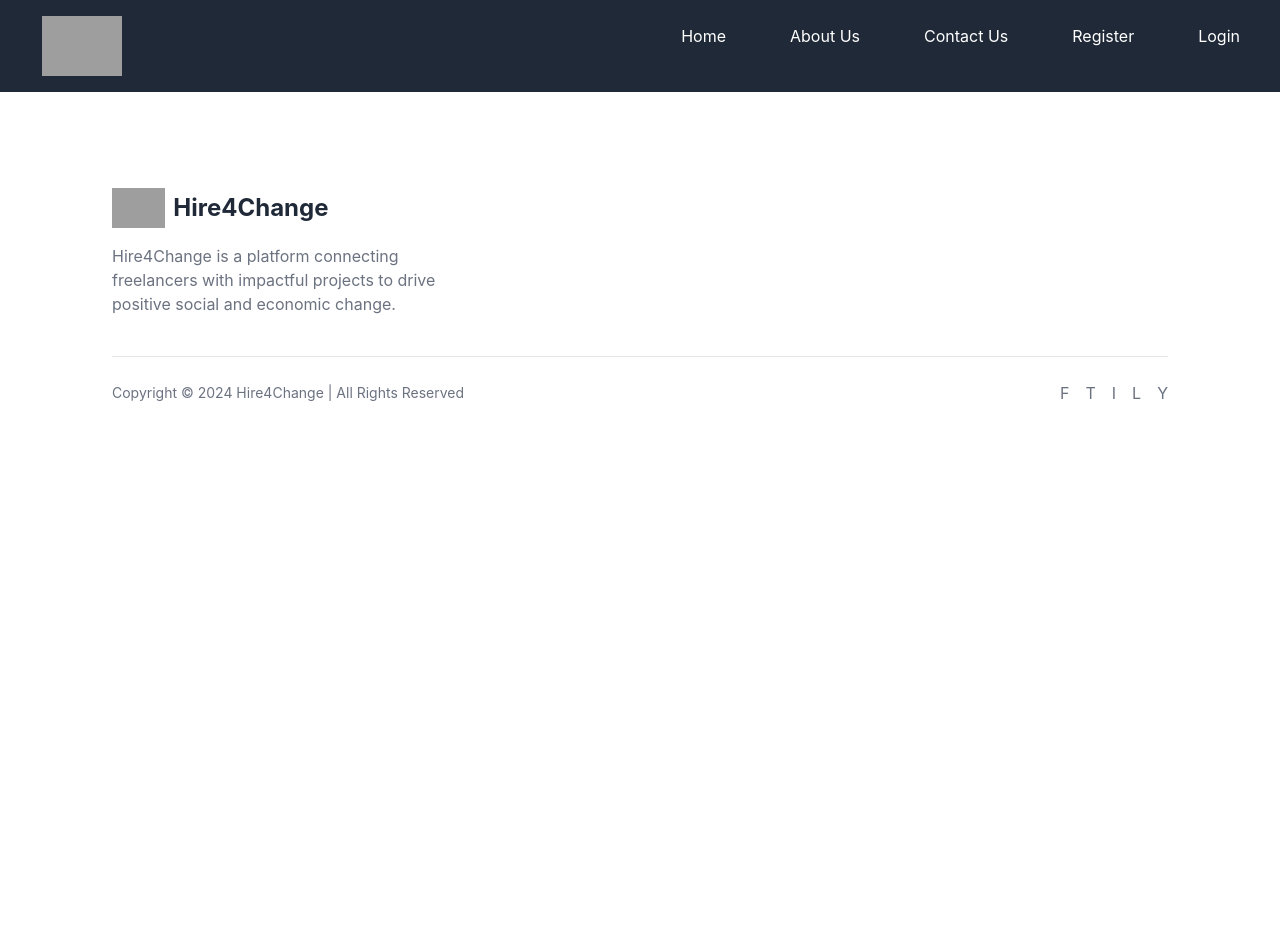
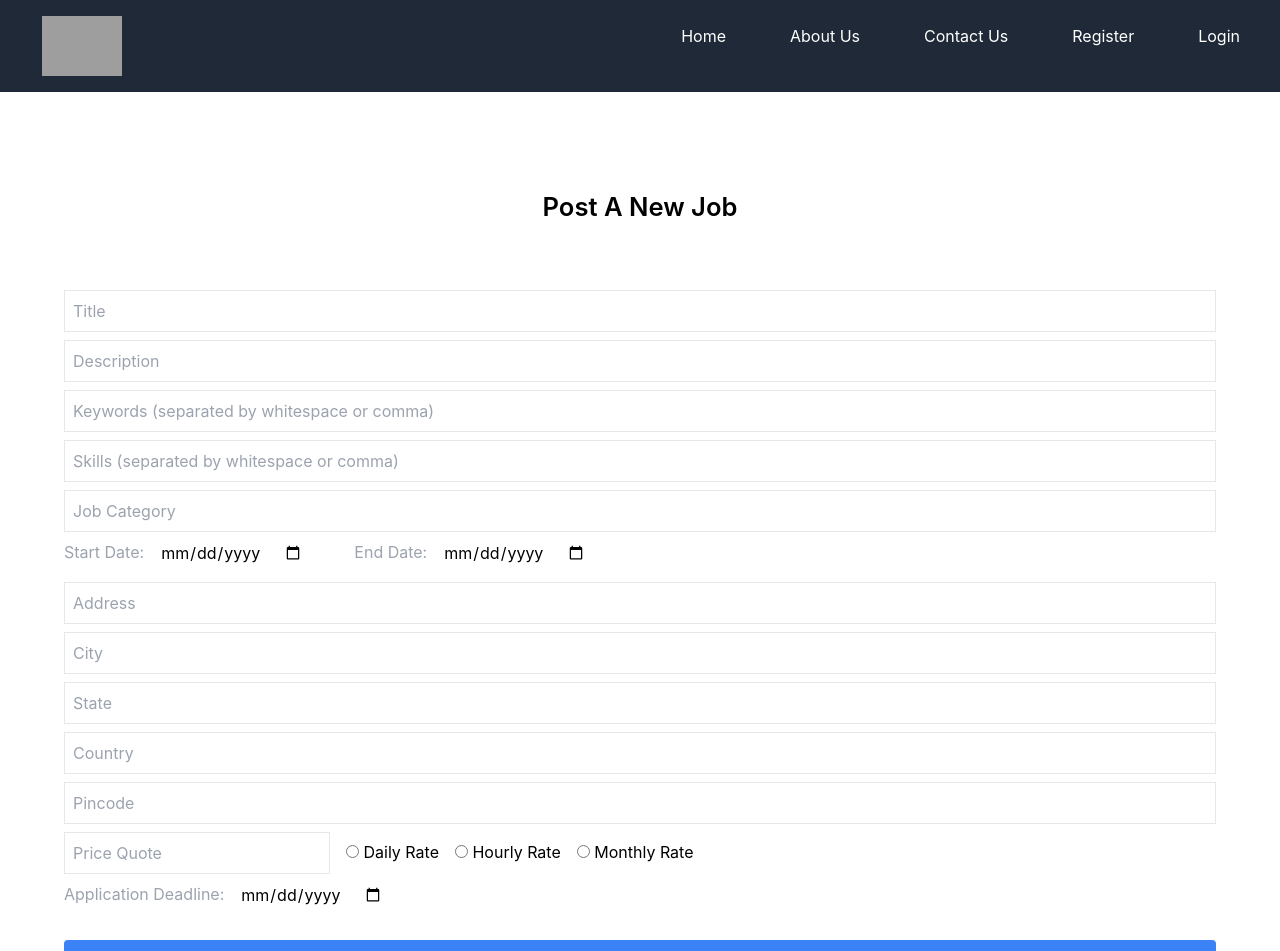
Before and after one commit to Radhika-Amar-Desai/Hire4Change, a React (Create React App) app in the folder frontend/: page /postJobs in a window 1280 px wide. Shown: the top 951 px of the page. Before the commit the page ends 800 px from the top, so only its background shows below. Built offline with nearby package versions, Linux system fonts and the light colour scheme; grey boxes are pictures that could not be loaded.

Commit message:
Added post a job webpage.

```diff
--- a/frontend/src/WebRoutes.jsx
+++ b/frontend/src/WebRoutes.jsx
@@ -8,6 +8,7 @@ import Chat from "../src/pages/Chat.jsx";
 import Login from "../src/pages/Login.jsx";
 import Register from "./pages/Register.jsx";
 import Profile from "./pages/profile.jsx";
+import PostJobs from "./pages/PostJobs.jsx";
 
 const WebRoutes = () => {
   const location = useLocation();
@@ -19,8 +20,9 @@ const WebRoutes = () => {
       <Route path="/search/:id" element={<JobDetails />} />
       <Route path="/messages" element={<Chat />} />
       <Route path="/login" element={<Login />} />
-      <Route path="/register" element={<Register />}/>
-      <Route path="/profile" element={<Profile/>}/>
+      <Route path="/register" element={<Register />} />
+      <Route path="/profile" element={<Profile />} />
+      <Route path="/postJobs" element={<PostJobs />} />
       {/* <Route path="/profile" element={<Profile />} />
         <Route path="/add" element={<NewGig />} />
         <Route path="/mygigs" element={<MyGigs />} />
--- a/frontend/src/components/navbar/Navbar.jsx
+++ b/frontend/src/components/navbar/Navbar.jsx
@@ -90,8 +90,13 @@ const ServicesAfterLogin = ({ onLogout }) => {
         </Link>
       </div>
       <div className="text-white px-4 py-2">
-        <Link to={`/`} className="hover:bg-gray-700 p-2 rounded">
+        <Link to={`/messages`} className="hover:bg-gray-700 p-2 rounded">
           Messages
+        </Link>
+      </div>
+      <div className="text-white px-4 py-2">
+        <Link to={`/postJobs`} className="hover:bg-gray-700 p-2 rounded">
+          Post Jobs
         </Link>
       </div>
       <Logout onLogout={onLogout} />
--- a/frontend/src/config/apiConfig.js
+++ b/frontend/src/config/apiConfig.js
@@ -10,7 +10,7 @@ const API_ENDPOINTS = {
   add_portfolio: `${API_BASE_URL_USER}/add-portfolio`,
   add_work_experience: `${API_BASE_URL_USER}/add-work-experience`,
   search_job_listing: `${API_BASE_URL_DATABASE}/search-job-listing`,
-  create_job: `${API_BASE_URL_DATABASE}/create-job`,
+  create_job: `${API_BASE_URL_DATABASE}/create-job-listing`,
   fetch_job: `${API_BASE_URL_DATABASE}/fetch-job`,
   apply_job: `${API_BASE_URL_DATABASE}/apply-job`,
   assign_job: `${API_BASE_URL_DATABASE}/assign_job`,
--- /dev/null
+++ b/frontend/src/pages/PostJobs.jsx
@@ -0,0 +1,195 @@
+import React, { useState } from "react";
+import API_ENDPOINTS from "../config/apiConfig";
+
+function separateValues(inputString) {
+  return inputString
+    .split(/[\s,]+/) // Split by whitespace or commas
+    .filter((value) => value); // Filter out empty values
+}
+
+const JobForm = () => {
+  const [isSubmitting, setIsSubmitting] = useState(false);
+
+  const handleNewJobSubmit = async (e) => {
+    e.preventDefault();
+
+    // Prevent duplicate submissions
+    if (isSubmitting) return;
+
+    // Check if user is logged in
+    const username = localStorage.getItem("username");
+    if (!username) {
+      alert("User not logged in");
+      return;
+    }
+
+    setIsSubmitting(true); // Set submitting state to true to disable the button
+
+    // Construct job data
+    const newJobData = {
+      publisher: username,
+      title: e.target.newJobTitle.value,
+      description: e.target.newJobDescription.value,
+      category: e.target.newJobCategory.value,
+      fromDateTime: e.target.newJobStartDate.value,
+      toDateTime: e.target.newJobEndDate.value,
+      location: {
+        address: e.target.newJobLocationAddress.value,
+        city: e.target.newJobLocationCity.value,
+        state: e.target.newJobLocationState.value,
+        country: e.target.newJobLocationCountry.value,
+        pincode: e.target.newJobLocationPincode.value,
+      },
+      priceQuote: {
+        amount: e.target.newJobPriceQuoteValue.value,
+        currency: "INR",
+        rateType: e.target.newJobPriceQuoteOption.value,
+      },
+      skillsRequired: separateValues(e.target.newJobSkillsRequired.value),
+      keywords: separateValues(e.target.newJobKeywords.value),
+      applicationDeadline: e.target.newJobApplicationDeadline.value,
+    };
+
+    try {
+      // Send form data to server
+      const response = await fetch(API_ENDPOINTS.create_job, {
+        method: "POST",
+        headers: {
+          "Content-Type": "application/json",
+        },
+        body: JSON.stringify(newJobData),
+      });
+
+      const result = await response.json();
+      if (response.ok) {
+        alert("New Job posted successfully!");
+      } else {
+        alert("Error posting new job: " + result.error);
+      }
+    } catch (error) {
+      console.error("Error Submitting New Job:", error);
+    } finally {
+      setIsSubmitting(false); // Reset submitting state
+    }
+  };
+
+  return (
+    <form onSubmit={handleNewJobSubmit} className="flex-col flex justify-end p-[5vw]">
+      <input
+        name="newJobTitle"
+        type="text"
+        placeholder="Title"
+        className="border p-2 mb-2"
+        required
+      />
+      <input
+        name="newJobDescription"
+        placeholder="Description"
+        className="border p-2 mb-2"
+        required
+      />
+      <input
+        name="newJobKeywords"
+        placeholder="Keywords (separated by whitespace or comma)"
+        className="border p-2 mb-2"
+        required
+      />
+      <input
+        name="newJobSkillsRequired"
+        type="text"
+        placeholder="Skills (separated by whitespace or comma)"
+        className="border p-2 mb-2"
+      />
+      <input
+        name="newJobCategory"
+        type="text"
+        placeholder="Job Category"
+        className="border p-2 mb-2"
+        required
+      />
+      <div className="flex space-x-[4vw]">
+        <div className="flex space-x-4 mb-4">
+          <label className="text-gray-400">Start Date:</label>
+          <input type="date" name="newJobStartDate" />
+        </div>
+        <div className="flex space-x-4 mb-4">
+          <label className="text-gray-400">End Date:</label>
+          <input type="date" name="newJobEndDate" />
+        </div>
+      </div>
+      <input
+        name="newJobLocationAddress"
+        type="text"
+        placeholder="Address"
+        className="border p-2 mb-2"
+      />
+      <input
+        name="newJobLocationCity"
+        type="text"
+        placeholder="City"
+        className="border p-2 mb-2"
+      />
+      <input
+        name="newJobLocationState"
+        type="text"
+        placeholder="State"
+        className="border p-2 mb-2"
+      />
+      <input
+        name="newJobLocationCountry"
+        type="text"
+        placeholder="Country"
+        className="border p-2 mb-2"
+      />
+      <input
+        name="newJobLocationPincode"
+        type="text"
+        placeholder="Pincode"
+        className="border p-2 mb-2"
+      />
+      <div className="flex space-x-4">
+        <input
+          name="newJobPriceQuoteValue"
+          type="text"
+          placeholder="Price Quote"
+          className="border p-2 mb-2"
+        />
+        <div className="mt-2 flex space-x-4">
+          <label>
+            <input type="radio" name="newJobPriceQuoteOption" value="daily" /> Daily Rate
+          </label>
+          <label>
+            <input type="radio" name="newJobPriceQuoteOption" value="hourly" /> Hourly Rate
+          </label>
+          <label>
+            <input type="radio" name="newJobPriceQuoteOption" value="monthly" /> Monthly Rate
+          </label>
+        </div>
+      </div>
+      <div className="flex space-x-4 mb-4">
+        <label className="text-gray-400">Application Deadline:</label>
+        <input type="date" name="newJobApplicationDeadline" />
+      </div>
+      <button
+        type="submit"
+        disabled={isSubmitting}
+        className="bg-blue-500 text-white mt-4 py-2 px-4 rounded"
+      >
+        {isSubmitting ? "Submitting..." : "Add Portfolio Item"}
+      </button>
+    </form>
+  );
+};
+
+function PostJobs() {
+  return (
+    <div>
+      <div className="sm:text-[4vw] lg:text-[2vw] font-semibold flex justify-center">
+        Post A New Job
+      </div>
+      <JobForm />
+    </div>
+  );
+}
+
+export default PostJobs;
```
Also changed, not shown: frontend/src/pages/profile.jsx (+30 -11 lines).
